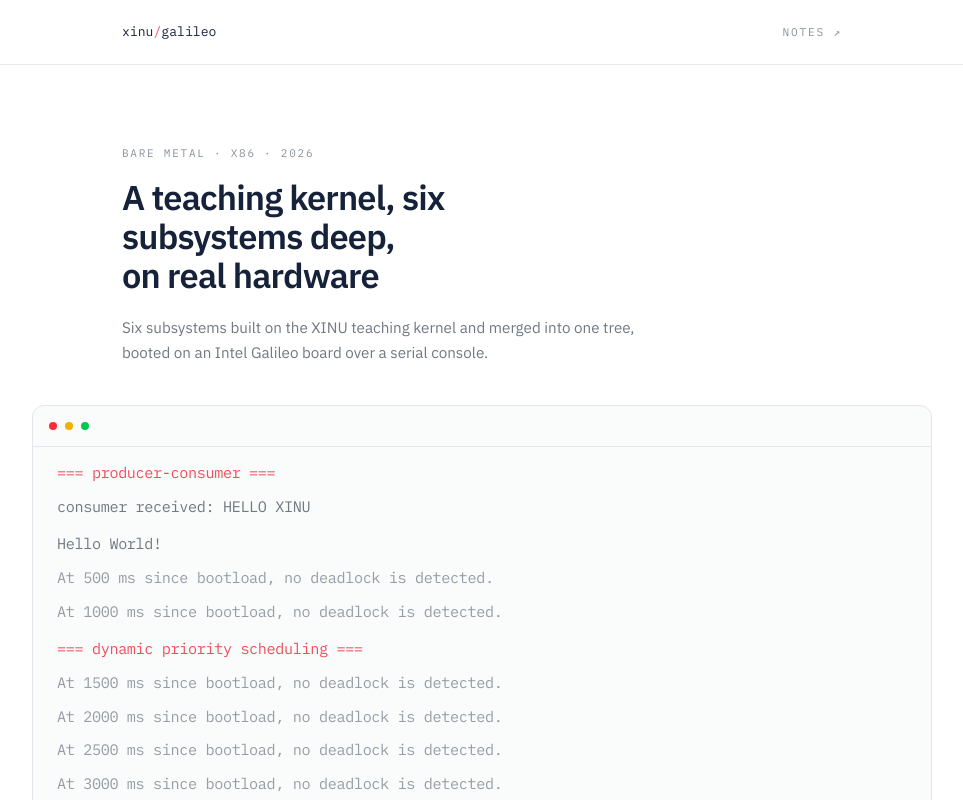
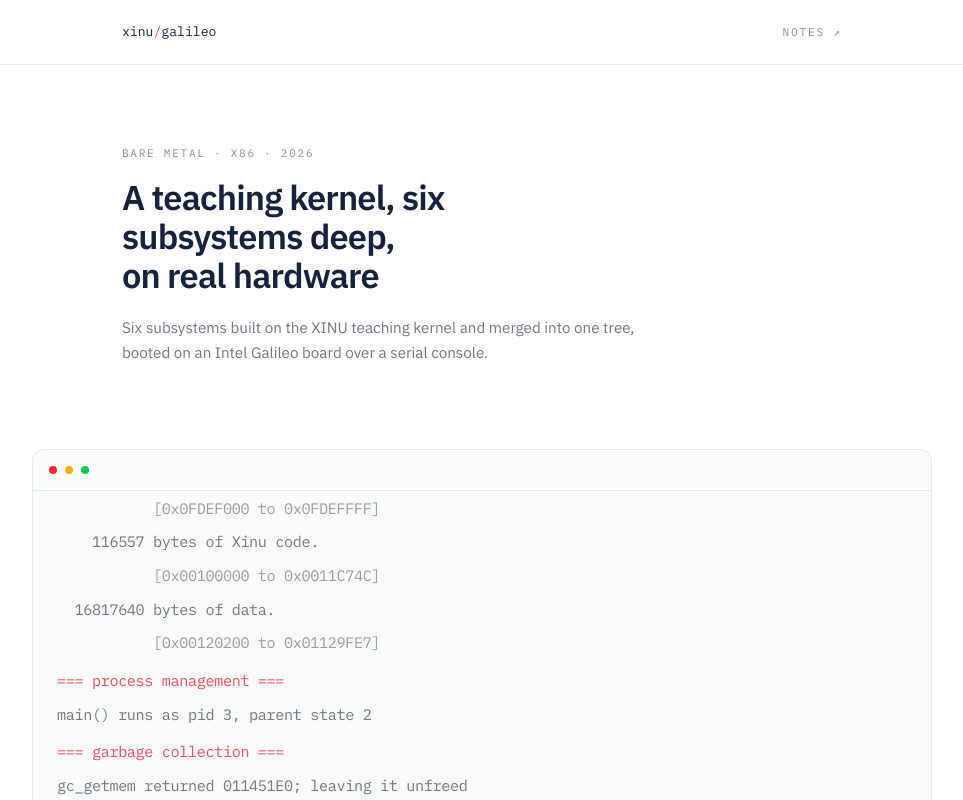
Before and after one commit to Irfan-Firosh/xinu-os, a Next.js app: page / in a window 1280 px wide. Shown: the top 800 px of the page, without its empty margins (158-1121 px from the left). Built offline with nearby package versions, Linux system fonts and the light colour scheme.

Commit message:
fix: lift replay control out, smooth the scroll

```diff
--- a/components/BootTerminal.tsx
+++ b/components/BootTerminal.tsx
@@ -5,7 +5,7 @@ import { AnimatedSpan, Terminal, TypingAnimation } from "@/components/ui/termina
 import type { BootLine } from "@/lib/boot";
 
 const FIRST_LINE_MS = 1_150;
-const GAP_MS = 150;
+const GAP_MS = 220;
 
 const toneClass = {
   accent: "text-accent-text",
@@ -24,54 +24,71 @@ export function BootTerminal({ lines }: { lines: BootLine[] }) {
     setPass((n) => n + 1);
   }, []);
 
-  /* Follow the newest line that has actually appeared. Every line reserves
-     its space from the start, so scrolling to the bottom would run past the
-     output into blank rows not yet revealed. Reveal is read from the DOM
-     rather than from a clock, because the pass begins when the component
-     mounts, not when this effect is scheduled. */
+  /* Follow the newest line that has actually appeared. Every line reserves its
+     space from the start, so scrolling to the bottom would run past the output
+     into blank rows not yet revealed. Reveal is read from the DOM rather than
+     from a clock, because the pass begins when the component mounts, not when
+     this effect is scheduled. The scroll fires once per new line rather than on
+     every tick, which is what keeps it from stuttering. */
   useEffect(() => {
     const pre = box.current?.querySelector("pre");
     const code = pre?.firstElementChild;
     if (!pre || !code) return;
 
-    pre.scrollTop = 0;
+    const smooth = !window.matchMedia("(prefers-reduced-motion: reduce)").matches;
     const children = [...code.children];
     const last = children[children.length - 1];
 
+    pre.scrollTop = 0;
+    let seen = 0;
+
     const follow = setInterval(() => {
+      let count = 0;
       let newest: Element | null = null;
       for (const child of children) {
-        if (parseFloat(getComputedStyle(child).opacity) > 0.5) newest = child;
+        if (parseFloat(getComputedStyle(child).opacity) > 0.5) {
+          count += 1;
+          newest = child;
         }
-      if (!newest) return;
+      }
 
+      if (newest && count !== seen) {
+        seen = count;
         const overshoot =
           newest.getBoundingClientRect().bottom - pre.getBoundingClientRect().bottom;
-      if (overshoot > 0) pre.scrollTop += overshoot;
+        if (overshoot > 0) {
+          pre.scrollTo({
+            top: pre.scrollTop + overshoot,
+            behavior: smooth ? "smooth" : "auto",
+          });
+        }
+      }
 
       if (newest === last) {
         clearInterval(follow);
         setDone(true);
       }
-    }, 90);
+    }, 110);
 
     return () => clearInterval(follow);
   }, [pass]);
 
   return (
-    <div ref={box} className="relative">
+    <div ref={box}>
+      {/* Height is reserved so the control appearing does not shift the page. */}
+      <div className="mb-3 flex h-8 items-center justify-end">
         {done && (
           <button
             type="button"
             onClick={replay}
             aria-label="Replay the boot"
-          className="absolute top-4 right-4 z-10 rounded-md p-1.5 text-meta transition-colors hover:bg-accent-subtle hover:text-accent-hover"
+            className="flex size-8 items-center justify-center rounded-md bg-accent text-white shadow-sm transition-colors hover:bg-accent-hover"
           >
             <svg
               viewBox="0 0 24 24"
               fill="none"
               stroke="currentColor"
-            strokeWidth="1.8"
+              strokeWidth="2"
               strokeLinecap="round"
               strokeLinejoin="round"
               className="size-4"
@@ -82,6 +99,7 @@ export function BootTerminal({ lines }: { lines: BootLine[] }) {
             </svg>
           </button>
         )}
+      </div>
 
       <Terminal
         key={pass}
```
Lines whose indentation alone changed are shown as unchanged.
